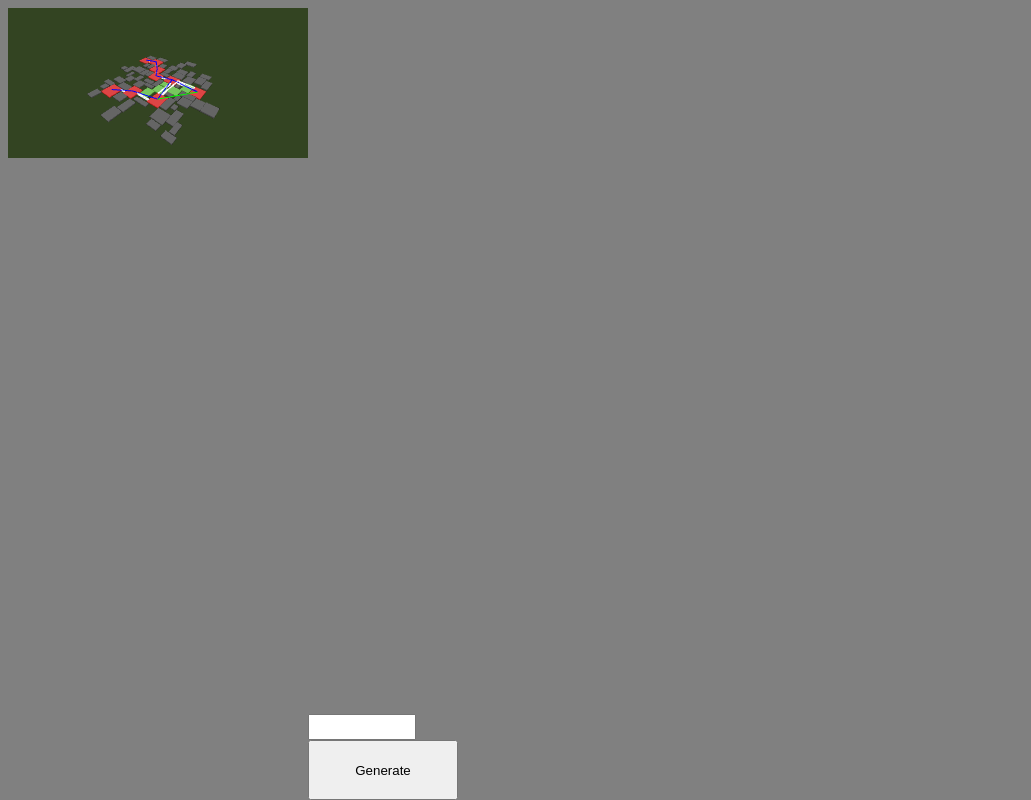
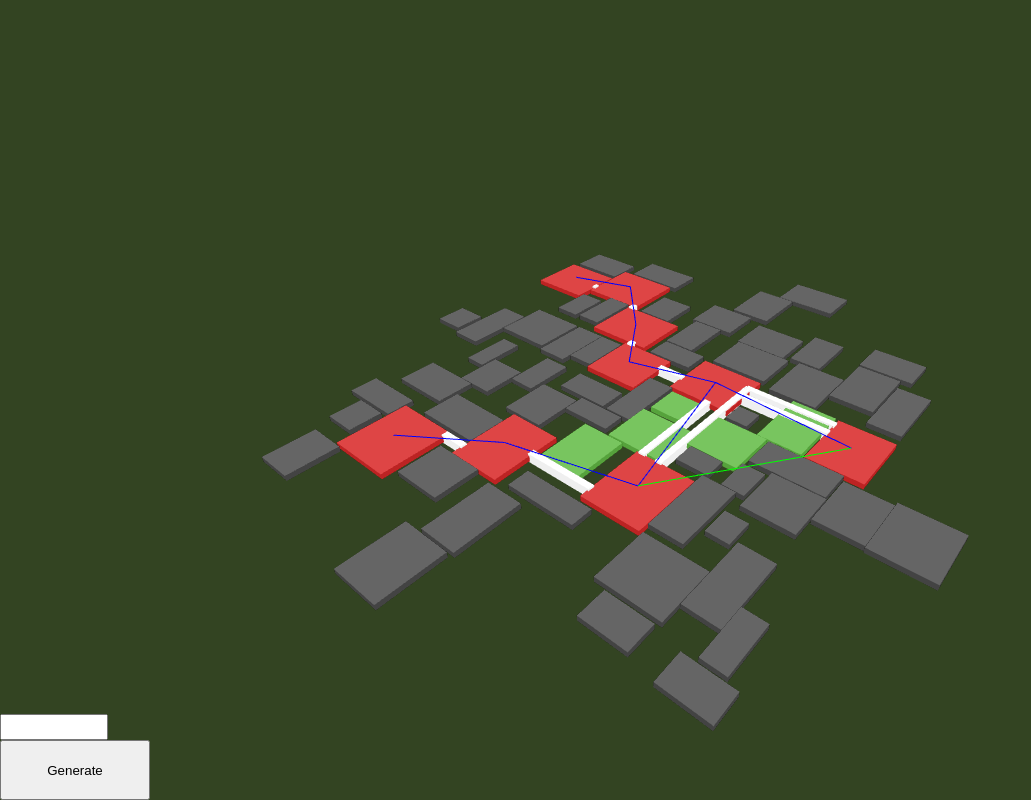
Before and after one commit to mlknz/Dungeonizer.js, a plain HTML site: page index.html in a window 1280 px wide. Shown: the whole page, without its empty margins (0-1031 px from the left). Drawn offline with Linux system fonts and the light colour scheme; animation ran at ten frames a second.

Commit message:
update dist css

```diff
--- a/styles/main.css
+++ b/styles/main.css
@@ -1,3 +1,12 @@
 body {
     background: gray;
+    margin:0
 }
+
+.canvas {
+    width: 100%;
+    height: 100%;
+    margin: 0;
+    padding: 0;
+    position: absolute;
+}
```
